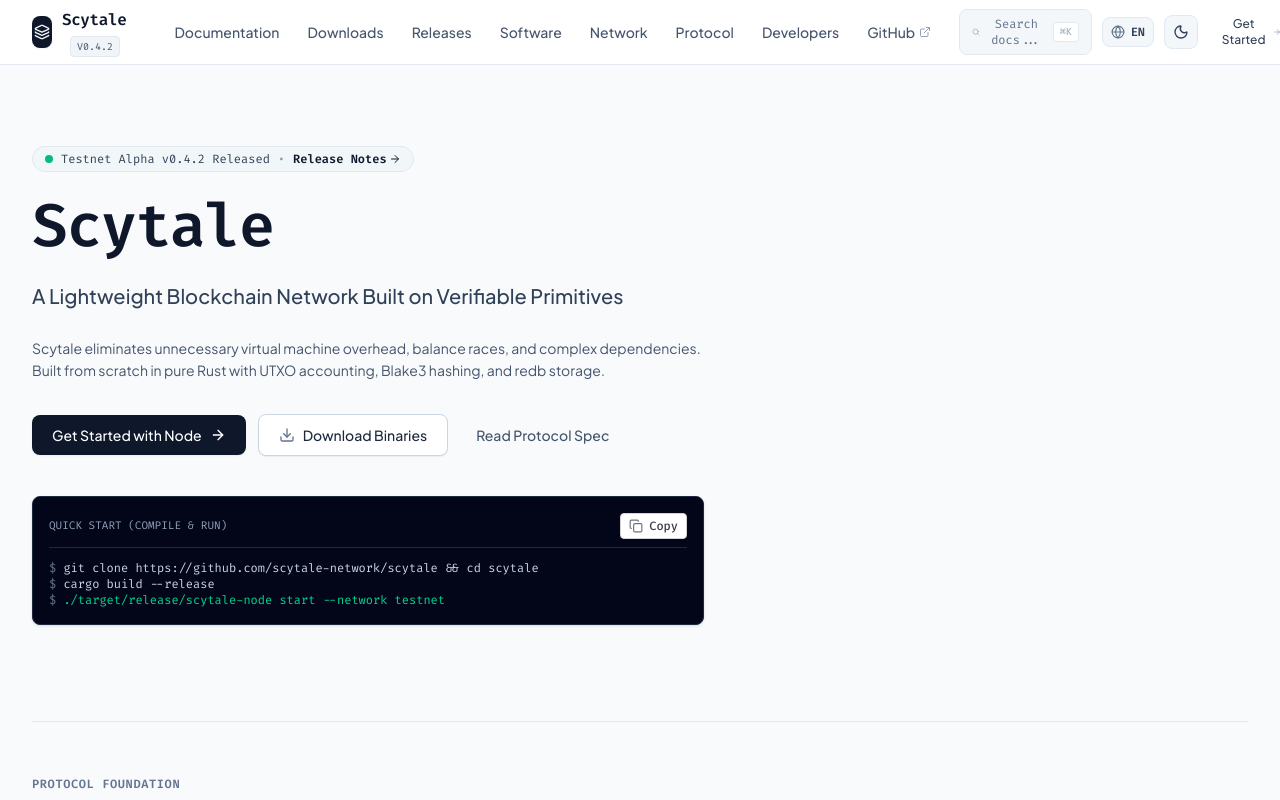
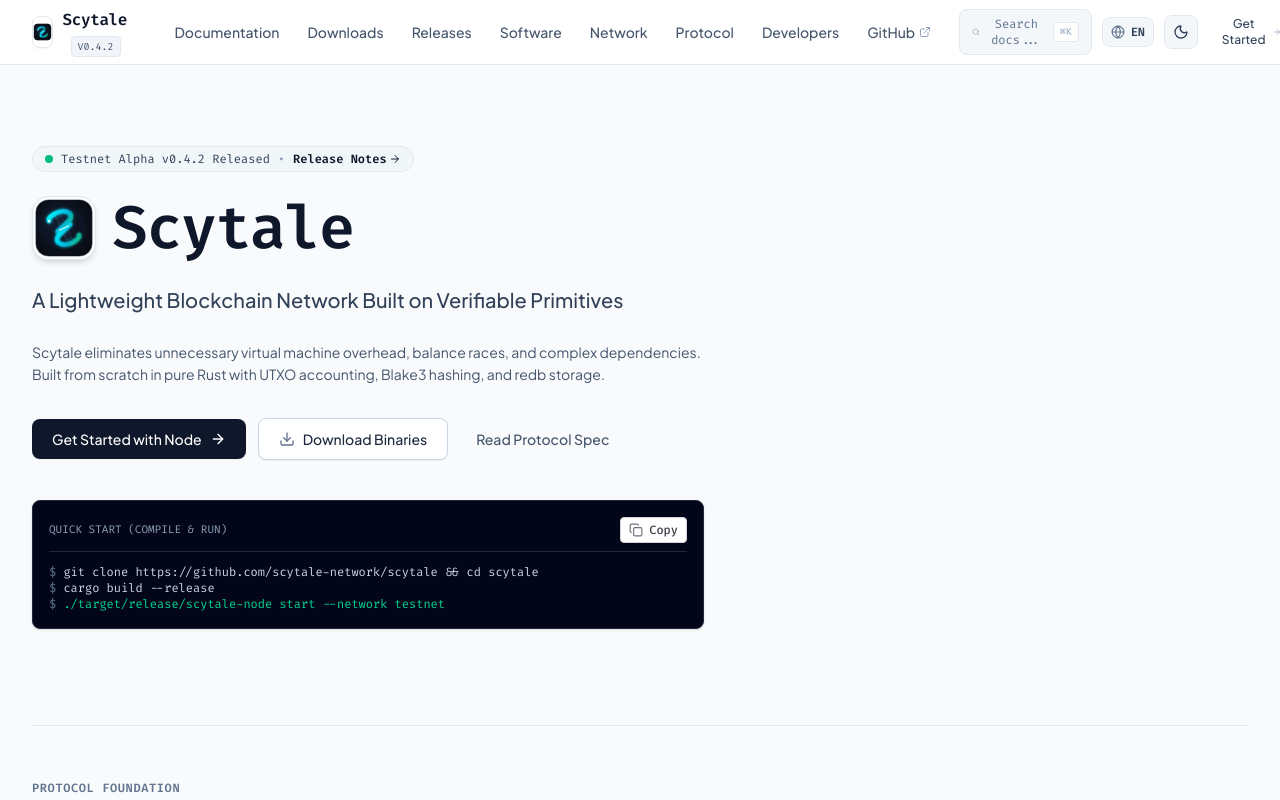
Before and after one commit to ratufatma/scytale-doc, a React (Vite) app: page / in a window 1280 px wide. Shown: the top 800 px of the page. Built offline with nearby package versions, Linux system fonts and the light colour scheme.

Commit message:
feat(branding): add official gemini-svg.svg logo to favicon, header, footer, and hero

```diff
--- a/index.html
+++ b/index.html
@@ -9,6 +9,7 @@
     <meta property="og:description" content="Official portal, technical documentation, release hub, and download center for the Scytale lightweight blockchain network." />
     <meta property="og:type" content="website" />
     <meta name="twitter:card" content="summary_large_image" />
+    <link rel="icon" type="image/svg+xml" href="/docs/gemini-svg.svg" />
     <link rel="preconnect" href="https://fonts.googleapis.com">
     <link rel="preconnect" href="https://fonts.gstatic.com" crossorigin>
     <link href="https://fonts.googleapis.com/css2?family=Fira+Code:wght@400;500;600&family=Plus+Jakarta+Sans:wght@400;500;600;700&display=swap" rel="stylesheet">
--- a/src/components/navigation/Footer.tsx
+++ b/src/components/navigation/Footer.tsx
@@ -17,9 +17,7 @@
           {/* Col 1: Brand & Identity */}
           <div className="col-span-2 space-y-3">
             <div className="flex items-center gap-2">
-              <div className="w-6 h-6 rounded bg-slate-900 dark:bg-slate-100 text-white dark:text-slate-900 flex items-center justify-center font-mono text-xs">
-                <Layers className="w-3.5 h-3.5" />
-              </div>
+              <img src={`${import.meta.env.BASE_URL}gemini-svg.svg`} alt="Scytale Logo" className="w-6 h-6 rounded-md object-contain shadow-xs border border-slate-200 dark:border-white/10" />
               <span className="font-bold text-slate-900 dark:text-white text-sm font-mono tracking-tight">
                 {SITE_CONFIG.name}
               </span>
--- a/src/components/navigation/Header.tsx
+++ b/src/components/navigation/Header.tsx
@@ -45,8 +45,8 @@
             className="flex items-center gap-2.5 text-left group"
             id="brand-link"
           >
-            <div className="w-8 h-8 rounded-lg bg-slate-900 dark:bg-slate-100 text-white dark:text-slate-950 flex items-center justify-center font-mono font-bold text-sm tracking-wider shadow-xs group-hover:bg-slate-800 dark:group-hover:bg-slate-200 transition-colors">
-              <Layers className="w-4 h-4 text-slate-100 dark:text-slate-900" />
+            <div className="w-8 h-8 rounded-lg overflow-hidden flex items-center justify-center shadow-xs border border-slate-200 dark:border-white/10 group-hover:scale-105 transition-transform">
+              <img src={`${import.meta.env.BASE_URL}gemini-svg.svg`} alt="Scytale Logo" className="w-8 h-8 object-contain" />
             </div>
             <div>
               <span className="font-bold text-base tracking-tight text-slate-900 dark:text-white font-mono">
--- a/src/pages/HomePage.tsx
+++ b/src/pages/HomePage.tsx
@@ -67,9 +67,12 @@
             </button>
           </div>
 
-          <h1 className="text-4xl sm:text-6xl font-bold tracking-tight text-slate-900 dark:text-white font-mono">
-            {SITE_CONFIG.name}
-          </h1>
+          <div className="flex items-center gap-4">
+            <img src={`${import.meta.env.BASE_URL}gemini-svg.svg`} alt="Scytale Logo" className="w-14 h-14 sm:w-16 sm:h-16 rounded-2xl shadow-md shrink-0 border border-slate-200 dark:border-white/10" />
+            <h1 className="text-4xl sm:text-6xl font-bold tracking-tight text-slate-900 dark:text-white font-mono">
+              {SITE_CONFIG.name}
+            </h1>
+          </div>
 
           <p className="text-lg sm:text-xl text-slate-700 dark:text-slate-300 leading-relaxed max-w-2xl font-medium">
             {t.home.headline}
```
Also changed, not shown: public/favicon.svg (added), public/gemini-svg.svg (added).
